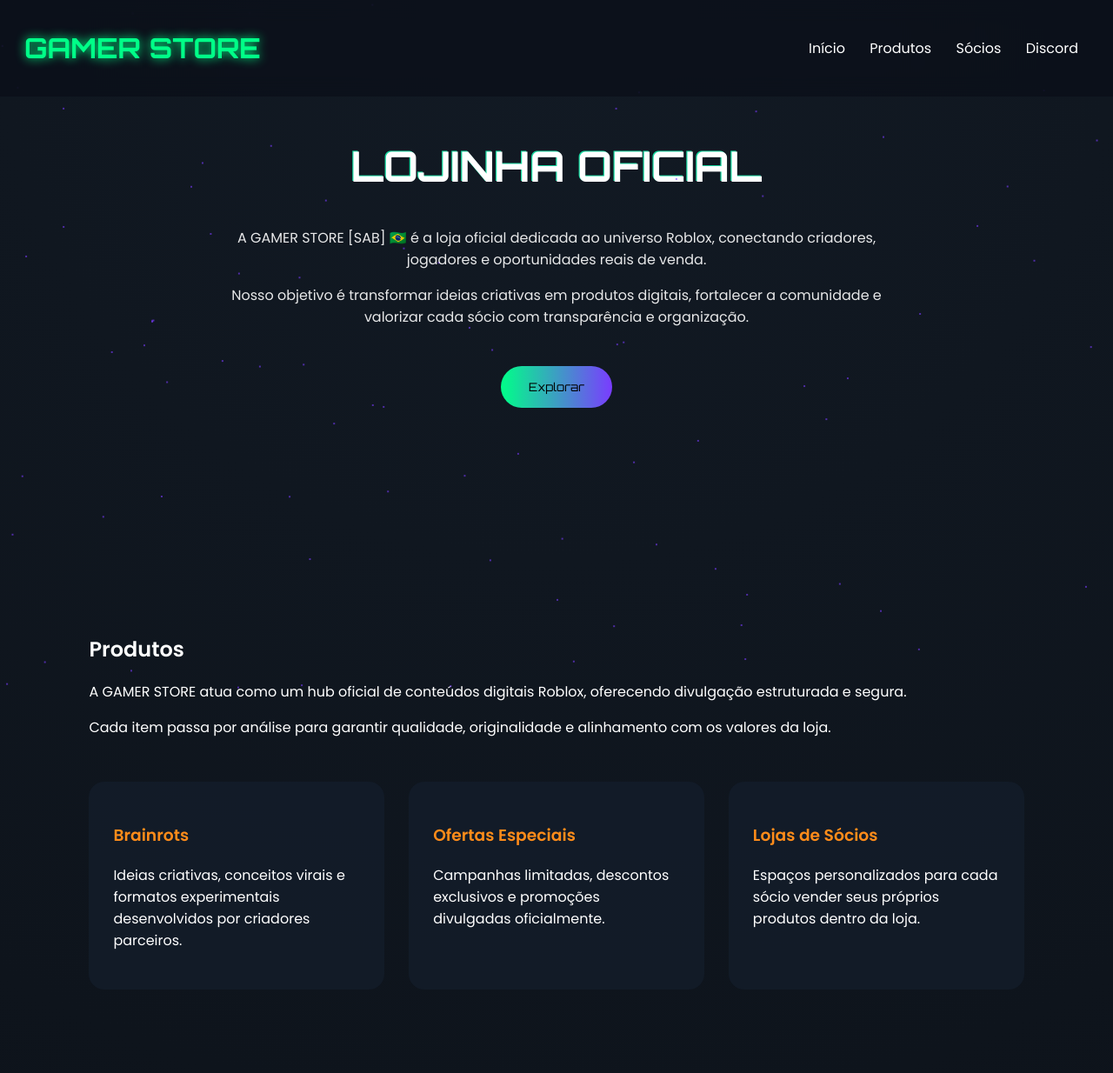
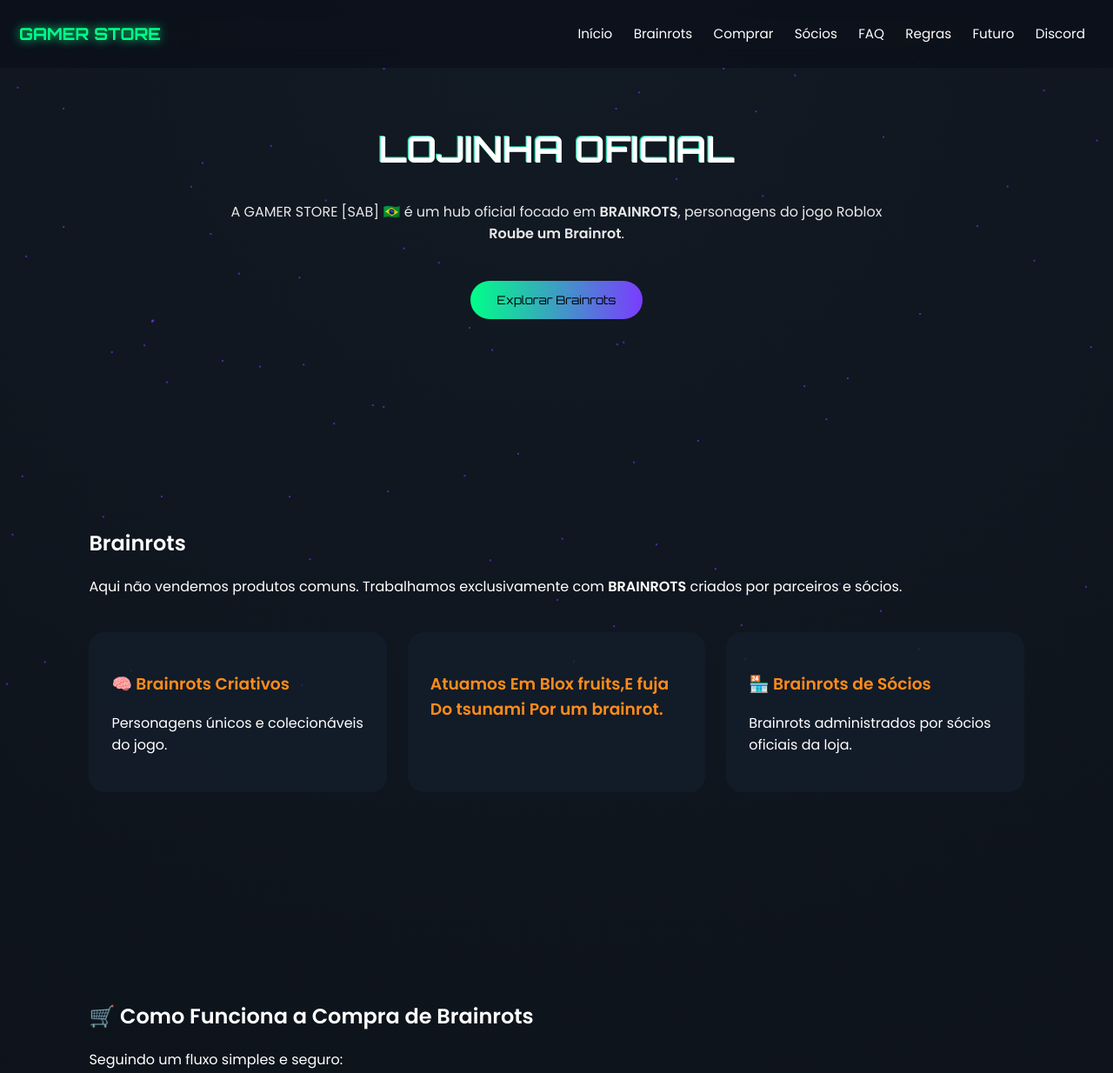
Before and after one commit to dan2015legal-stack/Gamer-store-brasil, a plain HTML site: page index.html in a window 1280 px wide. Shown: the top 1234 px of the page at 87% size. Drawn offline with Linux system fonts and the light colour scheme.

Commit message:
Update index.html

```diff
--- a/index.html
+++ b/index.html
@@ -1,102 +1,312 @@
-<!DOCTYPE html><html lang="pt-BR">
+<!DOCTYPE html>
+<html lang="pt-BR">
 <head>
 <meta charset="UTF-8" />
 <meta name="viewport" content="width=device-width, initial-scale=1.0" />
 <title>GAMER STORE [SAB] 🇧🇷</title>
+
 <link href="https://fonts.googleapis.com/css2?family=Orbitron:wght@400;700&family=Poppins:wght@300;400;600&display=swap" rel="stylesheet">
+
 <style>
-:root{--green:#00ff88;--purple:#7a3cff;--orange:#ff8c1a}
+:root{
+  --green:#00ff88;
+  --purple:#7a3cff;
+  --orange:#ff8c1a;
+}
+
 *{box-sizing:border-box}
-body{margin:0;font-family:Poppins,system-ui;background:radial-gradient(circle at top,#121a24,#06080c);color:#fff;overflow-x:hidden}
-header{position:fixed;top:0;width:100%;z-index:10;background:rgba(10,15,25,.7);backdrop-filter:blur(12px);display:flex;justify-content:space-between;align-items:center;padding:14px 28px}
-header h1{font-family:Orbitron;color:var(--green);text-shadow:0 0 12px var(--green)}
-nav a{margin:0 12px;color:#fff;text-decoration:none;position:relative}
-nav a::after{content:"";position:absolute;left:0;bottom:-4px;width:0;height:2px;background:linear-gradient(90deg,var(--green),var(--purple));transition:.3s}
+
+body{
+  margin:0;
+  font-family:Poppins,system-ui;
+  background:radial-gradient(circle at top,#121a24,#06080c);
+  color:#fff;
+  overflow-x:hidden;
+}
+
+#particles{
+  position:fixed;
+  inset:0;
+  pointer-events:none;
+  z-index:-1;
+}
+
+header{
+  position:fixed;
+  top:0;
+  width:100%;
+  z-index:10;
+  background:rgba(10,15,25,.7);
+  backdrop-filter:blur(12px);
+  display:flex;
+  justify-content:space-between;
+  align-items:center;
+  padding:14px 22px;
+}
+
+header h1{
+  font-family:Orbitron;
+  color:var(--green);
+  text-shadow:0 0 12px var(--green);
+  font-size:1.2rem;
+}
+
+nav a{
+  margin:0 10px;
+  color:#fff;
+  text-decoration:none;
+  position:relative;
+  font-size:.95rem;
+}
+
+nav a::after{
+  content:"";
+  position:absolute;
+  left:0;
+  bottom:-4px;
+  width:0;
+  height:2px;
+  background:linear-gradient(90deg,var(--green),var(--purple));
+  transition:.3s;
+}
+
 nav a:hover::after{width:100%}
-section{padding:120px 8vw}
+
+section{padding:110px 8vw}
+
 .hero{text-align:center}
-.hero h2{font-family:Orbitron;font-size:3rem;animation:glitch 4s infinite}
-.hero p{max-width:800px;margin:16px auto;opacity:.9}
-.grid{display:grid;grid-template-columns:repeat(auto-fit,minmax(240px,1fr));gap:28px;margin-top:50px}
-.card{background:rgba(20,30,45,.7);border-radius:18px;padding:28px;cursor:pointer;position:relative;overflow:hidden;transition:.3s}
-.card::before{content:"";position:absolute;inset:-2px;border-radius:20px;background:linear-gradient(120deg,transparent,var(--purple),transparent);opacity:0;transition:.3s}
+
+.hero h2{
+  font-family:Orbitron;
+  font-size:2.6rem;
+  animation:glitch 4s infinite;
+}
+
+.hero p{
+  max-width:800px;
+  margin:16px auto;
+  opacity:.9;
+}
+
+.grid{
+  display:grid;
+  grid-template-columns:repeat(auto-fit,minmax(230px,1fr));
+  gap:24px;
+  margin-top:40px;
+}
+
+.card{
+  background:rgba(20,30,45,.7);
+  border-radius:18px;
+  padding:26px;
+  position:relative;
+  overflow:hidden;
+  transition:.3s;
+  cursor:pointer;
+}
+
+.card::before{
+  content:"";
+  position:absolute;
+  inset:-2px;
+  border-radius:20px;
+  background:linear-gradient(120deg,transparent,var(--purple),transparent);
+  opacity:0;
+  transition:.3s;
+}
+
 .card:hover::before{opacity:1}
-.card:hover{transform:translateY(-10px) scale(1.03);box-shadow:0 0 30px rgba(122,60,255,.6)}
+
+.card:hover{
+  transform:translateY(-8px) scale(1.02);
+  box-shadow:0 0 28px rgba(122,60,255,.6);
+}
+
 .card h3{color:var(--orange)}
-button{margin-top:28px;padding:16px 32px;border:none;border-radius:40px;font-family:Orbitron;background:linear-gradient(90deg,var(--green),var(--purple));color:#000;cursor:pointer;transition:.3s;position:relative;overflow:hidden}
-button:hover{transform:scale(1.06)}
-.ripple{position:absolute;border-radius:50%;background:rgba(255,255,255,.4);transform:scale(0);animation:ripple .6s linear}
-@keyframes ripple{to{transform:scale(4);opacity:0}}
-@keyframes glitch{0%{text-shadow:2px 2px var(--purple)}50%{text-shadow:-2px -2px var(--green)}100%{text-shadow:2px 2px var(--purple)}}
-footer{text-align:center;padding:50px 20px;background:#05070a;opacity:.9}
-#particles{position:fixed;inset:0;pointer-events:none}
+
+.badge{
+  display:inline-block;
+  margin-top:12px;
+  padding:4px 10px;
+  border-radius:20px;
+  font-size:.75rem;
+  background:linear-gradient(90deg,var(--green),var(--purple));
+  color:#000;
+  font-weight:600;
+}
+
+button{
+  margin-top:26px;
+  padding:14px 30px;
+  border:none;
+  border-radius:40px;
+  font-family:Orbitron;
+  background:linear-gradient(90deg,var(--green),var(--purple));
+  color:#000;
+  cursor:pointer;
+  transition:.3s;
+  position:relative;
+  overflow:hidden;
+}
+
+button:hover{transform:scale(1.05)}
+
+.ripple{
+  position:absolute;
+  border-radius:50%;
+  background:rgba(255,255,255,.4);
+  transform:scale(0);
+  animation:ripple .6s linear;
+}
+
+@keyframes ripple{
+  to{transform:scale(4);opacity:0}
+}
+
+@keyframes glitch{
+  0%{text-shadow:2px 2px var(--purple)}
+  50%{text-shadow:-2px -2px var(--green)}
+  100%{text-shadow:2px 2px var(--purple)}
+}
+
+footer{
+  text-align:center;
+  padding:50px 20px;
+  background:#05070a;
+  opacity:.9;
+}
+
+/* MOBILE */
+@media(max-width:768px){
+  header{flex-direction:column;gap:10px}
+  nav{display:flex;flex-wrap:wrap;justify-content:center}
+  .hero h2{font-size:2.1rem}
+  .grid{grid-template-columns:1fr}
+}
 </style>
 </head>
+
 <body>
+
 <canvas id="particles"></canvas>
+
 <header>
   <h1>GAMER STORE</h1>
   <nav>
     <a href="#home">Início</a>
-<a href="#produtos">Produtos</a>
+    <a href="#brainrots">Brainrots</a>
+    <a href="#compra">Comprar</a>
     <a href="#socios">Sócios</a>
+    <a href="#faq">FAQ</a>
+    <a href="#regras">Regras</a>
+    <a href="#futuro">Futuro</a>
     <a href="https://discord.gg/5v3BTbyrxf" target="_blank">Discord</a>
   </nav>
 </header>
+
 <section class="hero" id="home">
   <h2>LOJINHA OFICIAL</h2>
-<p>A GAMER STORE [SAB] 🇧🇷 é a loja oficial dedicada ao universo Roblox, conectando criadores, jogadores e oportunidades reais de venda.</p>
-<p>Nosso objetivo é transformar ideias criativas em produtos digitais, fortalecer a comunidade e valorizar cada sócio com transparência e organização.</p>
-<button id="explorarBtn">Explorar</button>
+  <p>
+    A GAMER STORE [SAB] 🇧🇷 é um hub oficial focado em <strong>BRAINROTS</strong>,
+    personagens do jogo Roblox <strong>Roube um Brainrot</strong>.
+  </p>
+  <button id="explorarBtn">Explorar Brainrots</button>
 </section>
-<section id="produtos">
-<h2>Produtos</h2>
-<p>A GAMER STORE atua como um hub oficial de conteúdos digitais Roblox, oferecendo divulgação estruturada e segura.</p>
-<p>Cada item passa por análise para garantir qualidade, originalidade e alinhamento com os valores da loja.</p>
+
+<section id="brainrots">
+  <h2>Brainrots</h2>
+  <p>
+    Aqui não vendemos produtos comuns. Trabalhamos exclusivamente com
+    <strong>BRAINROTS</strong> criados por parceiros e sócios.
+  </p>
+
   <div class="grid">
-<div class="card"><h3>Brainrots</h3><p>Ideias criativas, conceitos virais e formatos experimentais desenvolvidos por criadores parceiros.</p></div>
-<div class="card"><h3>Ofertas Especiais</h3><p>Campanhas limitadas, descontos exclusivos e promoções divulgadas oficialmente.</p></div>
-<div class="card"><h3>Lojas de Sócios</h3><p>Espaços personalizados para cada sócio vender seus próprios produtos dentro da loja.</p></div>
+    <div class="card">
+      <h3>🧠 Brainrots Criativos</h3>
+      <p>Personagens únicos e colecionáveis do jogo.</p>
+    </div>
+    <div class="card">
+      <h3 Atuamos Em Outros Jogos</h3>
+      <p>Atuamos Em Blox fruits,E fuja Do tsunami Por um brainrot.</p>
+    </div>
+    <div class="card">
+      <h3>🏪 Brainrots de Sócios</h3>
+      <p>Brainrots administrados por sócios oficiais da loja.</p>
+    </div>
   </div>
 </section>
+
+<section id="compra">
+  <h2>🛒 Como Funciona a Compra de Brainrots</h2>
+  <p>Seguindo um fluxo simples e seguro:</p>
+
+  <div class="grid">
+    <div class="card">
+      <h3>1️⃣ Contato pelo Discord</h3>
+      <p>Entre no <strong>Discord oficial</strong> e abra contato no privado ou canal indicado.</p>
+      <span class="badge">Obrigatório</span>
+    </div>
+    <div class="card">
+      <h3>2️⃣ Confirmação do Brainrot</h3>
+      <p>A equipe confirma o personagem, valor e responsável pela entrega.</p>
+      <span class="badge">Confirmação</span>
+    </div>
+    <div class="card">
+      <h3>3️⃣ Pagamento via Pix</h3>
+      <p>Envie o Pix para a chave <strong>47 989105181</strong> e mande comprovante pelo Discord.</p>
+      <span class="badge">Pix</span>
+    </div>
+    <div class="card">
+      <h3>4️⃣ Entrega no Jogo</h3>
+      <p>A entrega acontece dentro do Roblox <strong>Roube um Brainrot</strong>.</p>
+      <span class="badge">In-game</span>
+    </div>
+  </div>
+
+  <p style="margin-top:20px;opacity:.85">
+    A GAMER STORE [SAB] 🇧🇷 atua como hub de organização e divulgação.
+    Todas as negociações começam pelo Discord e a entrega ocorre somente no jogo.
+  </p>
+</section>
+
 <section id="socios">
   <h2>Programa de Sócios</h2>
-<p>O programa de sócios foi criado para apoiar criadores e incentivar crescimento conjunto com regras claras.</p>
-<p><strong>Benefícios:</strong></p>
-<p>• Divisão justa de lucros (50%)<br>• Descontos e ofertas exclusivas<br>• Participação em decisões e campanhas<br>• Prêmios e destaque oficial</p>
+  <div class="grid">
+    <div class="card"><h3>🚀 Divulgação Prioritária</h3><p>Brainrots de sócios têm prioridade máxima.</p><span class="badge">Sócios</span></div>
+    <div class="card"><h3>💰 Comissão 50/50</h3><p>50% sócio / 50% loja.</p><span class="badge">Garantido</span></div>
+    <div class="card"><h3>🎮 Cargo no Discord</h3><p>Status VIP com destaque.</p><span class="badge">VIP</span></div>
+  </div>
 </section>
-<section>
-<h2>Sobre a Loja</h2>
-<p>A GAMER STORE [SAB] 🇧🇷 é um projeto oficial focado em organização, criatividade e oportunidades reais dentro do ecossistema Roblox.</p>
-<p>Nosso compromisso é crescer com transparência, segurança e valorização dos criadores.</p>
-</section>
+
 <section id="faq">
   <h2>Perguntas Frequentes</h2>
-<p><strong>A loja é oficial?</strong><br>Sim. A GAMER STORE [SAB] 🇧🇷 funciona como um projeto organizado e centralizado.</p>
-<p><strong>Quem pode virar sócio?</strong><br>Criadores, desenvolvedores e parceiros ligados ao universo Roblox.</p>
-<p><strong>Como os produtos são divulgados?</strong><br>Através do site oficial, Discord e campanhas internas.</p>
+  <p><strong>O que são Brainrots?</strong><br>Personagens do jogo Roblox "Roube um Brainrot".</p>
+  <p><strong>Quem pode virar sócio?</strong><br>Criadores Roblox</p>
 </section>
+
 <section id="regras">
-<h2>Regras e Diretrizes</h2>
-<p>• Respeito entre membros<br>• Proibição de golpes ou conteúdos ilegais<br>• Transparência em vendas<br>• Decisões coletivas quando necessário</p>
+  <h2>Regras</h2>
+  <p>• Respeito • Nada ilegal • Transparência • Decisões coletivas</p>
 </section>
+
 <section id="futuro">
   <h2>Planos Futuros</h2>
-<p>Expansão da loja, novas categorias de produtos, eventos exclusivos e integração com experiências Roblox.</p>
-<p>Nosso objetivo é transformar a loja em uma referência dentro da comunidade.</p>
+  <p>Eventos, rankings e expansão da loja e Brainrots.</p>
 </section>
+
 <footer>
-<p>© 2026 GAMER STORE [SAB] 🇧🇷 — Site Oficial</p>
-<p>Loja focada no universo Roblox, criada para unir criatividade, organização e oportunidades reais de crescimento.</p>
-<p>Site desenvolvido pelo administrador Dan.</p>
-<p>Todos os direitos reservados.</p>
+  <p>© 2026 GAMER STORE [SAB] 🇧🇷</p>
+  <p>Site desenvolvido por Dan.</p>
 </footer>
+
 <audio id="clickSound" preload="auto" src="https://assets.mixkit.co/active_storage/sfx/2568/2568-preview.mp3"></audio>
+
 <script>
+/* CLICK + RIPPLE */
 const sound=document.getElementById('clickSound');
 document.querySelectorAll('a,button,.card').forEach(el=>{
   el.addEventListener('click',e=>{
-  try{sound.currentTime=0;sound.play();}catch{}
+    try{sound.currentTime=0;sound.play()}catch{}
     const r=document.createElement('span');
     r.className='ripple';
     const rect=el.getBoundingClientRect();
@@ -106,21 +316,24 @@
     setTimeout(()=>r.remove(),600);
   });
 });
-const explorarBtn=document.getElementById('explorarBtn');
-if(explorarBtn){
- explorarBtn.addEventListener('click',()=>{
-  document.getElementById('produtos').scrollIntoView({behavior:'smooth'});
- });
-}
+
+/* SCROLL BUTTON */
+document.getElementById('explorarBtn')
+.addEventListener('click',()=>{document.getElementById('brainrots').scrollIntoView({behavior:'smooth'});});
+
+/* PARTICLES */
 const canvas=document.getElementById('particles');
 const c=canvas.getContext('2d');
-function resize(){canvas.width=innerWidth;canvas.height=innerHeight}
-resize();addEventListener('resize',resize);
+
+function resize(){canvas.width=innerWidth;canvas.height=innerHeight;}
+resize(); addEventListener('resize',resize);
+
 let parts=Array.from({length:90},()=>({x:Math.random()*canvas.width,y:Math.random()*canvas.height,vx:(Math.random()-.5)*.6,vy:(Math.random()-.5)*.6}));
+
 function loop(){
   c.clearRect(0,0,canvas.width,canvas.height);
   parts.forEach(p=>{
-  p.x+=p.vx;p.y+=p.vy;
+    p.x+=p.vx; p.y+=p.vy;
     if(p.x<0||p.x>canvas.width)p.vx*=-1;
     if(p.y<0||p.y>canvas.height)p.vy*=-1;
     c.fillStyle='rgba(122,60,255,.6)';
@@ -130,5 +343,6 @@
 }
 loop();
 </script>
+
 </body>
  </html>
```
Lines whose indentation alone changed are shown as unchanged.
